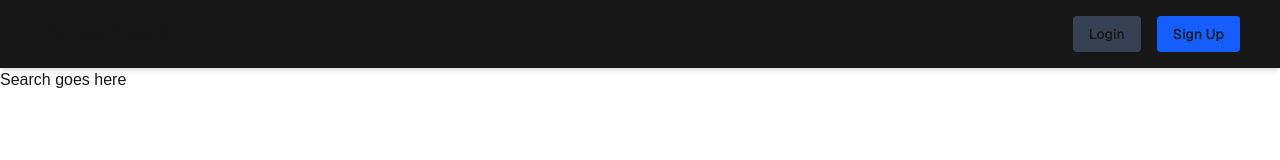
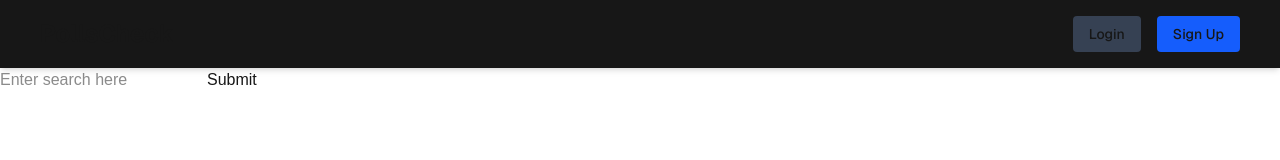
Before and after one commit to Tatertot717/WebApp, a Next.js app in the folder webapp/: page /search in a window 1280 px wide. Shown: the top 160 px of the page. Built offline with nearby package versions, Linux system fonts and the light colour scheme.

Commit message:
added to search page

```diff
--- a/webapp/src/components/pages/SearchPage.tsx
+++ b/webapp/src/components/pages/SearchPage.tsx
@@ -3,10 +3,22 @@ import React from "react";
 import Navbar from "../Navbar";
 
 const SearchPage = () => {
+    const onSubmit = (e: React.FormEvent) => {
+        e.preventDefault();
+        const searchParam = new FormData(e.target as HTMLFormElement);
+        const search = searchParam.get('search');
+
+    }
     return (
         <>
             <Navbar />
-            <h1>Search goes here</h1>
+            <form>
+                <input type="text"
+                placeholder="Enter search here"
+                name="search"></input>
+                <input type="hidden" value="./polls"></input>
+                <input type="submit" onSubmit={onSubmit}></input>
+            </form>
         </>
     );
 };
```
